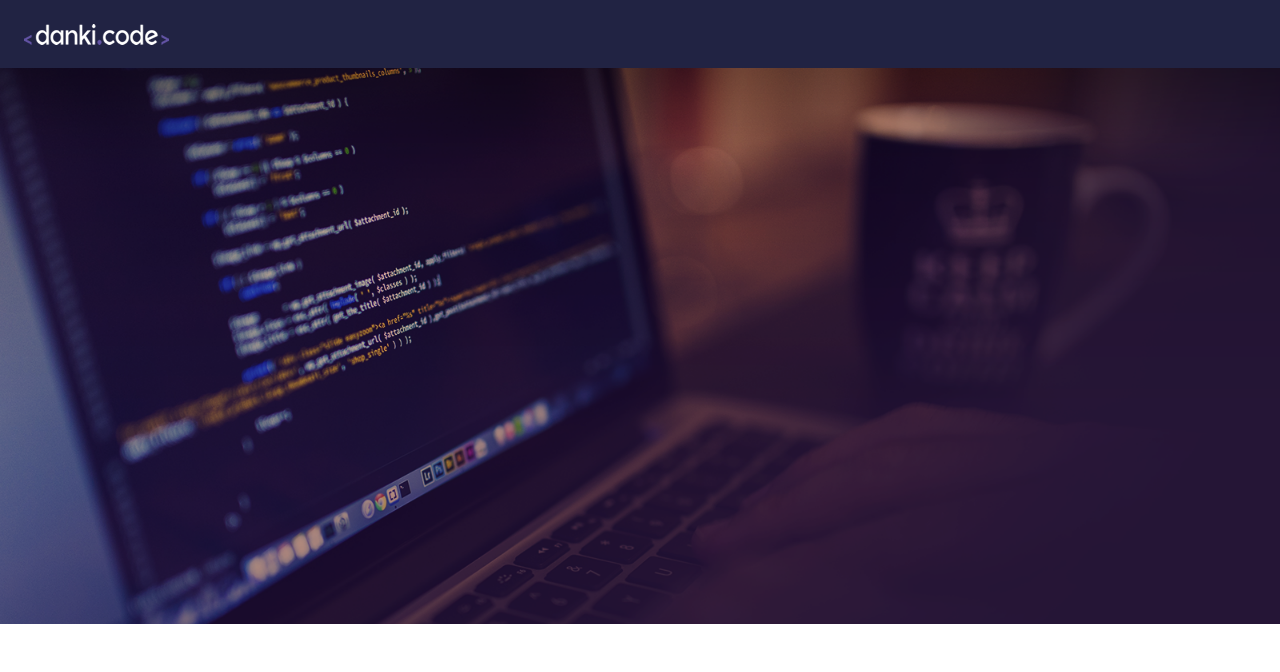
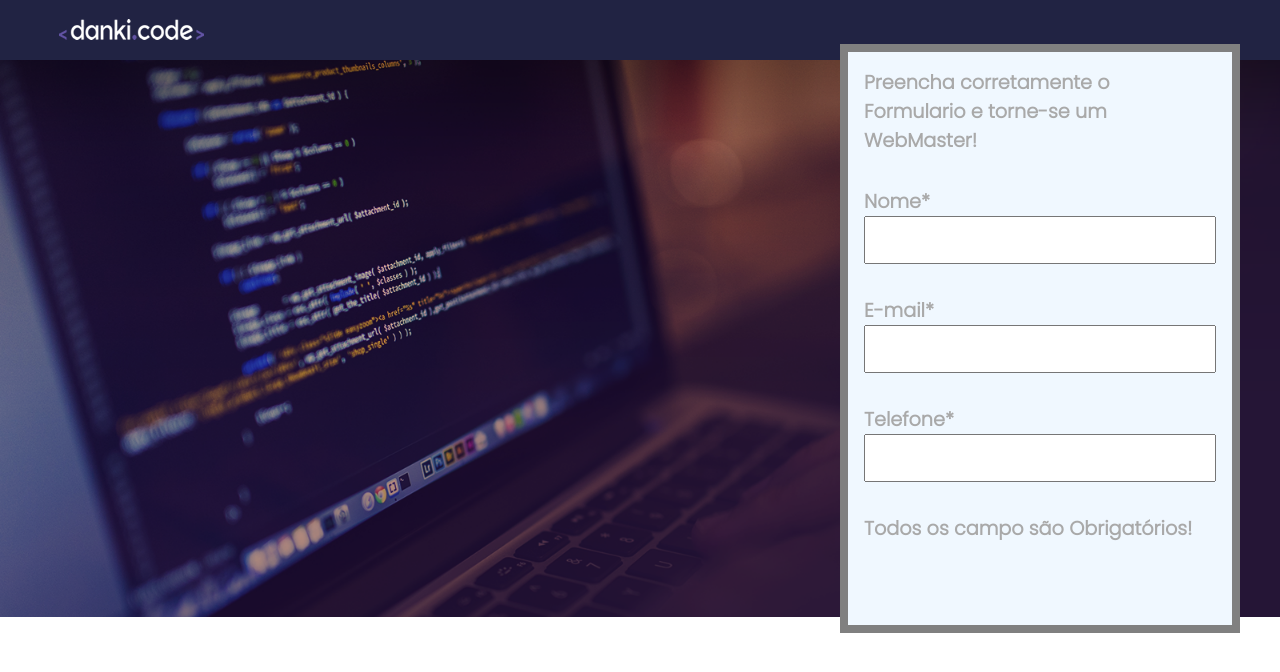
Before and after one commit to EstevanFelipeSilva/LandingPage_Projeto_01_Curso_WebMaster, a plain HTML site: page index.html in a window 1280 px wide. Drawn offline with Linux system fonts and the light colour scheme.

Commit message:
Form
Formulário Terminado.

```diff
--- a/CSS/Style.css
+++ b/CSS/Style.css
@@ -8,44 +8,70 @@
     margin: 0;
 }
 
-/* ========== CLASSES REUTILIZAVEIS ========== */
-/* =========================================== */
+body {
+    font-family: 'Poppins', sans-serif;
+}
+
 .container {
-    max-width: 1280px;
+    max-width: 1200px;
     margin: 0 auto;
 }
 
-/* =========================================== */
 /* ========== HEADER ========== */
 .header {
+    background-color: #212343;
+    height: 3.75rem;
     width: 100%;
-    height: 4.25rem;
-    background-color: #212343;
 }
 
 .header__container {
-    height: 4.25rem;
+    height: 3.75rem;
 }
 
 .header__container img {
-    margin: 1.50rem;
+    margin: 1.2rem;
 }
 
-/* ========== SECTION__BANNER ========== */
+/* ========= SECTION BANNER ========= */
 .section__banner {
-    width: 100%;
-    height: 34.75rem;
-    background-image: url('/Imagens/header_bg.png');
+    background-image: url(/Imagens/header_bg.png);
     background-size: cover;
     background-position: center;
+    height: 34.8rem;
+    width: 100%;
 }
 
-.section__banner div {
-    height: 100%;
+/* ========== FORM ========== */
+.box {
+    background-color: aliceblue;
+    border: .5rem solid gray;
+    float: right;
+    height: calc(34.8rem + 2rem);
+    position: relative;
+    top: -1rem;
+    width: 25rem;
 }
 
-/* ========== QUADRO__FORMULARIO ========== */
-.quadro__formulario {
-    color: aliceblue;
-    height: calc(100% + 30px);
+.box h2 {
+    color: darkgray;
+    font-size: 1.2rem;
+    padding: 1rem;
 }
+
+.form__name, .form__email, .form__telefone {
+    padding: 1rem;
+}
+
+.span__name, .span__email, .span__telefone {
+    color: darkgray;
+    display: inline-block;
+    font-size: 1.2rem;
+    font-weight: bold;
+    width: 100%;
+}
+
+#name, #email, #telefone {
+    height: 3rem;
+    padding: 1.2rem;
+    width: 100%;
+}
--- a/index.html
+++ b/index.html
@@ -23,9 +23,38 @@
 
         <div class="container">
 
-            <div class="quadro__formulario">
+            <div class="box">
 
+                <h2>Preencha corretamente o Formulario
+                    e torne-se um WebMaster!
+                </h2>
 
+                <form class="form">
+
+                    <div class="form__name">
+
+                        <span class="span__name">Nome*</span>
+                        <input type="text" name="name" id="name" required>
+
+                    </div>
+
+                    <div class="form__email">
+
+                        <span class="span__email">E-mail*</span>
+                        <input type="email" name="email" id="email" required>
+
+                    </div>
+
+                    <div class="form__telefone">
+
+                        <span class="span__telefone">Telefone*</span>
+                        <input type="tel" name="telefone" id="telefone" required>
+
+                    </div>
+
+                    <h2>Todos os campo são Obrigatórios!</h2>
+
+                </form>
 
             </div>
 
```
